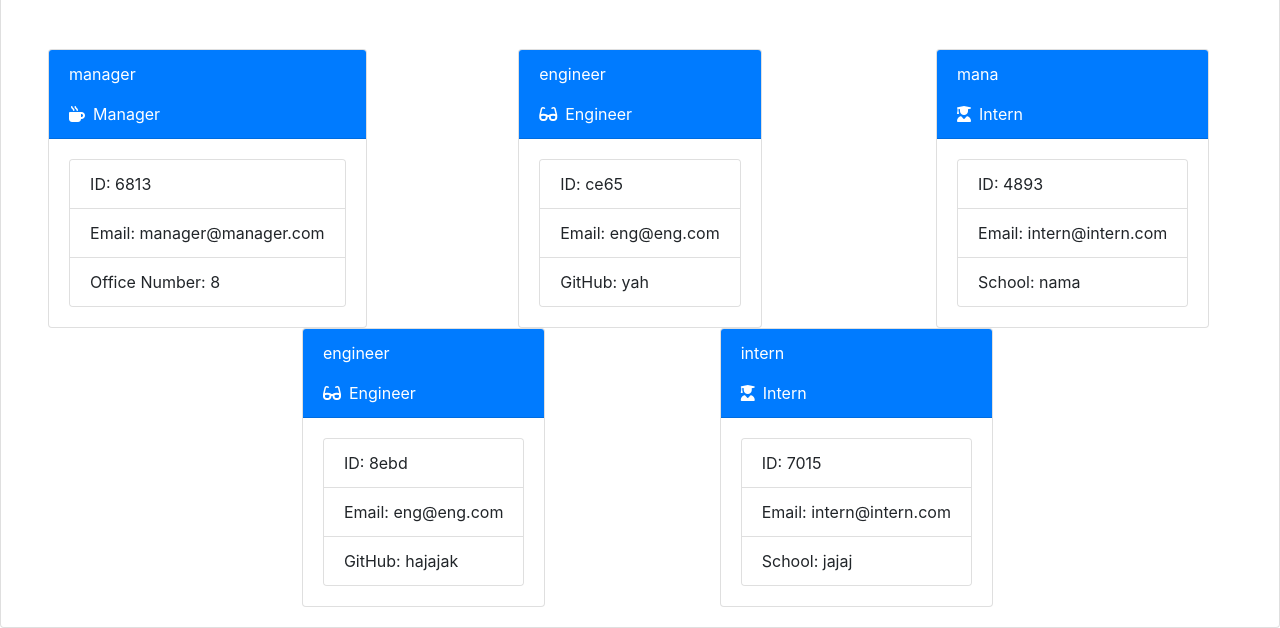
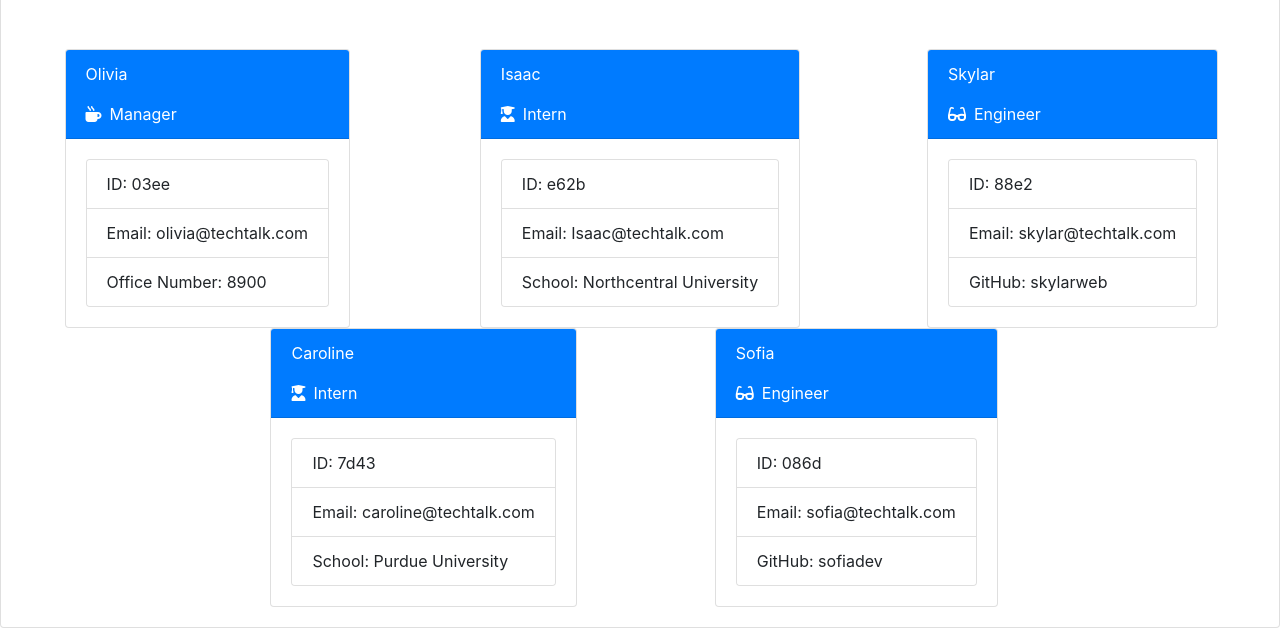
Before and after one commit to rekhawb/My-Team, a website: page index.html in a window 1280 px wide. Shown: the part 193-821 px from the top of the page. Drawn offline with nearby package versions, Linux system fonts and the light colour scheme.

Commit message:
new file generated from command line

```diff
--- a/index.html
+++ b/index.html
@@ -21,7 +21,7 @@
                   <div class="card">
 
                     <div class="card-header bg-primary" style="color:white">
-                    <p class="card-text">manager</p>
+                    <p class="card-text">Olivia</p>
                     <p class="card-text"><i class="fas fa-mug-hot mr-2"></i>Manager</p>
                     </div>
                     <div class="card-body">
@@ -29,9 +29,9 @@
                     <div class="col-sm-12">
                       <div class="card" >
                         <ul class="list-group list-group-flush">
-                          <li class="list-group-item">ID: 6813</li>
-                          <li class="list-group-item">Email: manager@manager.com</li>
-                          <li class="list-group-item">Office Number: 8</li>
+                          <li class="list-group-item">ID: 03ee</li>
+                          <li class="list-group-item">Email: olivia@techtalk.com</li>
+                          <li class="list-group-item">Office Number: 8900</li>
                         </ul>
                       </div>
                       </div>
@@ -44,17 +44,17 @@
     <div class="card">
 
       <div class="card-header bg-primary" style="color:white">
-          <p class="card-text">engineer</p>
-          <p class="card-text"><i class="fas fa-glasses mr-2"></i>Engineer</p>
+      <p class="card-text">Isaac</p>
+      <p class="card-text"><i class="fas fa-user-graduate mr-2"></i>Intern</p>
       </div>
       <div class="card-body">
       <div class="row text-left  d-flex justify-content-center">
       <div class="col-sm-12">
         <div class="card" >
           <ul class="list-group list-group-flush">
-                <li class="list-group-item">ID: ce65</li>
-                <li class="list-group-item">Email: eng@eng.com</li>
-                <li class="list-group-item">GitHub: yah</li>
+            <li class="list-group-item">ID: e62b</li>
+            <li class="list-group-item">Email: Isaac@techtalk.com</li>
+            <li class="list-group-item">School: Northcentral University</li>
           </ul>
         </div>
         </div>
@@ -66,17 +66,17 @@
         <div class="card">
 
           <div class="card-header bg-primary" style="color:white">
-      <p class="card-text">mana</p>
-      <p class="card-text"><i class="fas fa-user-graduate mr-2"></i>Intern</p>
+          <p class="card-text">Skylar</p>
+          <p class="card-text"><i class="fas fa-glasses mr-2"></i>Engineer</p>
           </div>
           <div class="card-body">
           <div class="row text-left  d-flex justify-content-center">
           <div class="col-sm-12">
             <div class="card" >
               <ul class="list-group list-group-flush">
-            <li class="list-group-item">ID: 4893</li>
-            <li class="list-group-item">Email: intern@intern.com</li>
-            <li class="list-group-item">School: nama</li>
+                <li class="list-group-item">ID: 88e2</li>
+                <li class="list-group-item">Email: skylar@techtalk.com</li>
+                <li class="list-group-item">GitHub: skylarweb</li>
               </ul>
             </div>
             </div>
@@ -88,17 +88,17 @@
     <div class="card">
 
       <div class="card-header bg-primary" style="color:white">
-          <p class="card-text">engineer</p>
-          <p class="card-text"><i class="fas fa-glasses mr-2"></i>Engineer</p>
+      <p class="card-text">Caroline</p>
+      <p class="card-text"><i class="fas fa-user-graduate mr-2"></i>Intern</p>
       </div>
       <div class="card-body">
       <div class="row text-left  d-flex justify-content-center">
       <div class="col-sm-12">
         <div class="card" >
           <ul class="list-group list-group-flush">
-                <li class="list-group-item">ID: 8ebd</li>
-                <li class="list-group-item">Email: eng@eng.com</li>
-                <li class="list-group-item">GitHub: hajajak</li>
+            <li class="list-group-item">ID: 7d43</li>
+            <li class="list-group-item">Email: caroline@techtalk.com</li>
+            <li class="list-group-item">School: Purdue University</li>
           </ul>
         </div>
         </div>
@@ -110,17 +110,17 @@
         <div class="card">
 
           <div class="card-header bg-primary" style="color:white">
-      <p class="card-text">intern</p>
-      <p class="card-text"><i class="fas fa-user-graduate mr-2"></i>Intern</p>
+          <p class="card-text">Sofia</p>
+          <p class="card-text"><i class="fas fa-glasses mr-2"></i>Engineer</p>
           </div>
           <div class="card-body">
           <div class="row text-left  d-flex justify-content-center">
           <div class="col-sm-12">
             <div class="card" >
               <ul class="list-group list-group-flush">
-            <li class="list-group-item">ID: 7015</li>
-            <li class="list-group-item">Email: intern@intern.com</li>
-            <li class="list-group-item">School: jajaj</li>
+                <li class="list-group-item">ID: 086d</li>
+                <li class="list-group-item">Email: sofia@techtalk.com</li>
+                <li class="list-group-item">GitHub: sofiadev</li>
               </ul>
             </div>
             </div>
```
Lines whose indentation alone changed are shown as unchanged.
